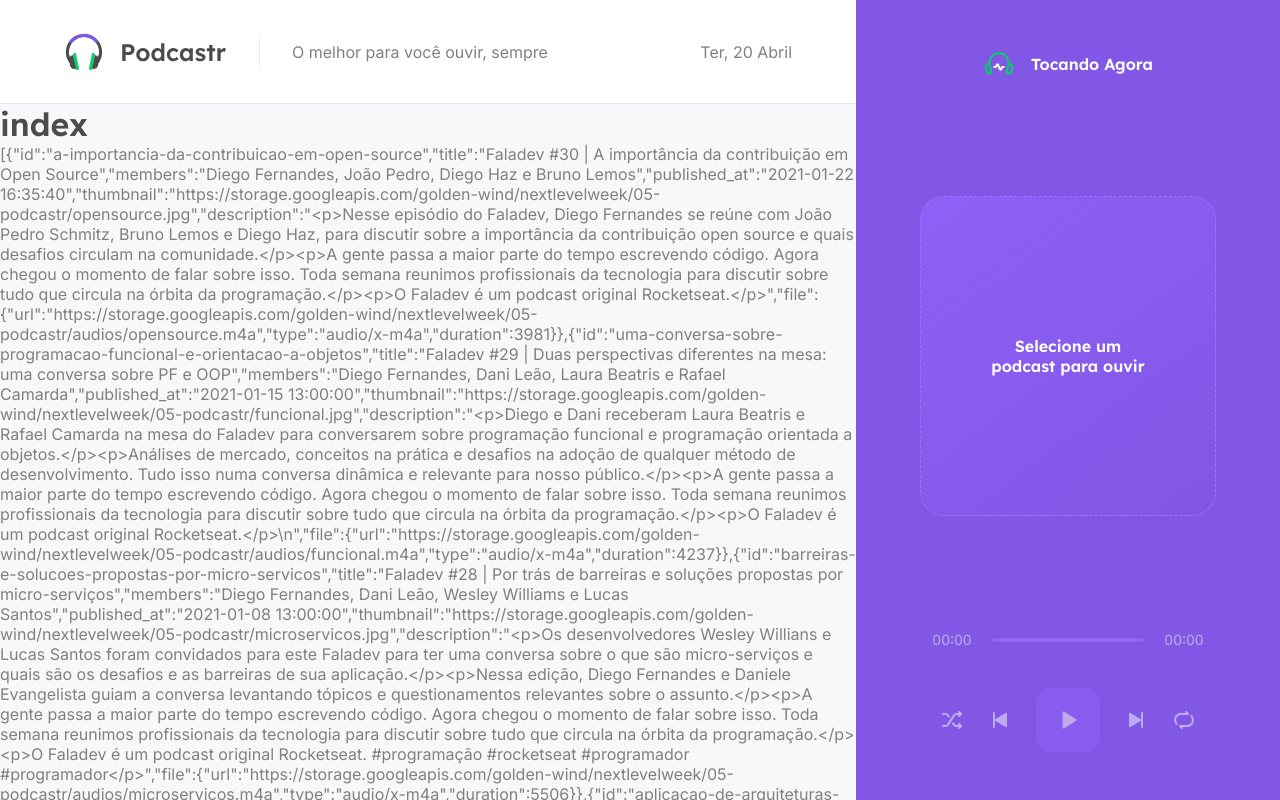
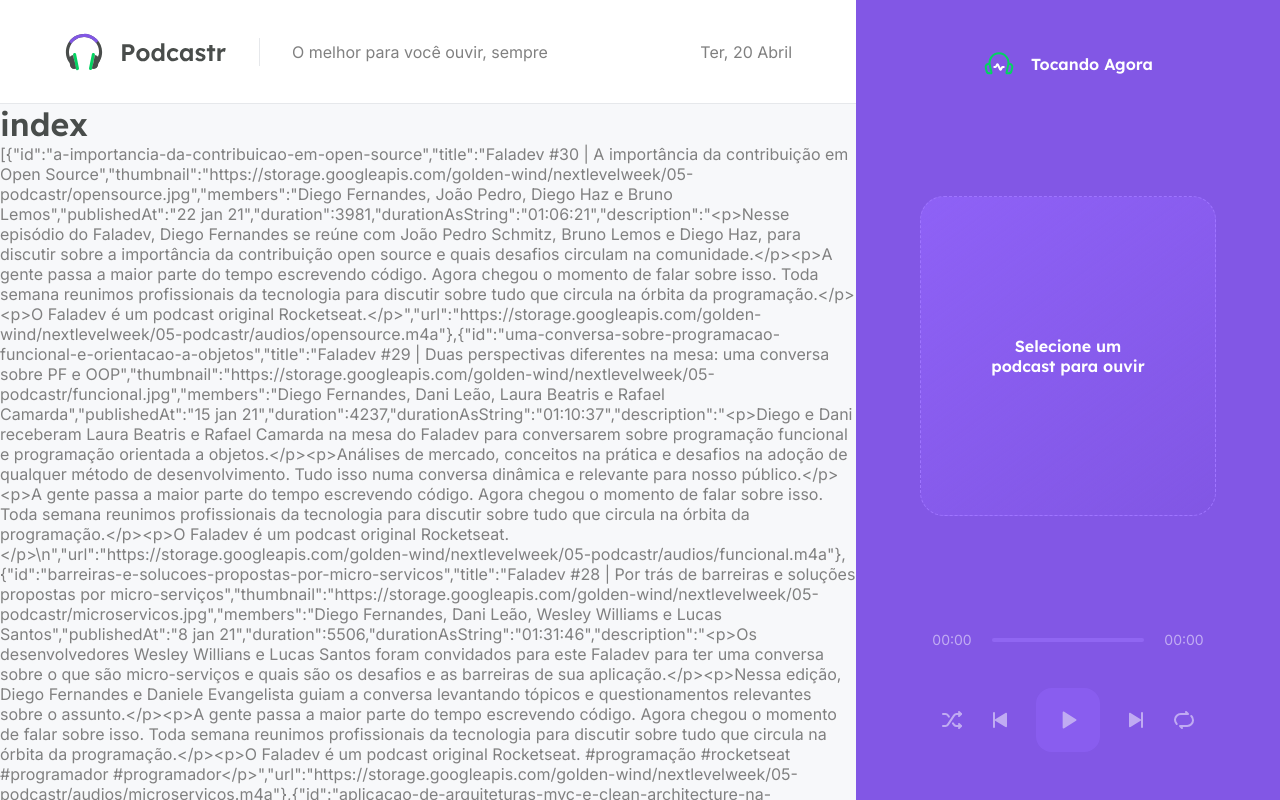
Before and after one commit to davidscarmo/NLW5Podcastr, a Next.js app: page / in a window 1280 px wide. Shown: the top 800 px of the page. Built offline with nearby package versions, Linux system fonts and the light colour scheme; data requests are answered from the project's data file.

Commit message:
Adicao da funcao para conversao da duracao de number para string e alteracao na forma de retorno dos dados da api

```diff
--- a/src/pages/index.tsx
+++ b/src/pages/index.tsx
@@ -3,11 +3,19 @@
 //SSG
 import { GetStaticProps } from "next";
 import { api } from "../services/api";
-
+import { format, parseISO } from "date-fns";
+import ptBR from "date-fns/locale/pt-BR";
+import { convertDurationToTimeString } from "../utils/convertDurationToTimeString";
 type Episode = {
-  id: string;
-  title: string;
-  members: string;
+  id:string ,
+  title:string ,
+  thumbnail:string ,
+  members:string ,
+  publishedAt:string ,
+  duration: number,
+  durationAsString:string,
+  description:string ,
+  url:string,
 };
 
 type HomeProps = {
@@ -24,17 +32,33 @@
 }
 
 export const getStaticProps: GetStaticProps = async () => {
-  const {data} = await api.get(`episodes`,{
-  params: {
-    _limit: 12,
-    _sort: 'published_at',
-    _order: 'desc'
-  }});
+  const { data } = await api.get(`episodes`, {
+    params: {
+      _limit: 12,
+      _sort: "published_at",
+      _order: "desc",
+    },
+  });
 
+  const episodes = data.map(episode => {
+    return {
+      id: episode.id,
+      title: episode.title,
+      thumbnail: episode.thumbnail,
+      members: episode.members,
+      publishedAt: format(parseISO(episode.published_at), "d MMM yy", {
+        locale: ptBR,
+      }), // publishedAt come from the api as published_at
+      duration: Number(episode.file.duration),
+      durationAsString: convertDurationToTimeString(Number(episode.file.duration)),
+      description: episode.description,
+      url: episode.file.url,
+    };
+  });
 
   return {
     props: {
-      episodes: data,
+      episodes,
     },
     revalidate: 60 * 60 * 8,
   };
--- /dev/null
+++ b/src/utils/convertDurationToTimeString.ts
@@ -0,0 +1,10 @@
+export function convertDurationToTimeString(duration: number)
+{
+  const hours = Math.floor(duration / 3600); // 3600 will be the same as number/60 > result/60
+  const minutes = Math.floor((duration % 3600) /60);
+  const seconds = duration % 60;
+
+  const timeString = [hours, minutes, seconds].map(unit => String(unit).padStart(2, '0')).join(':');
+
+  return timeString;
+ }
```
